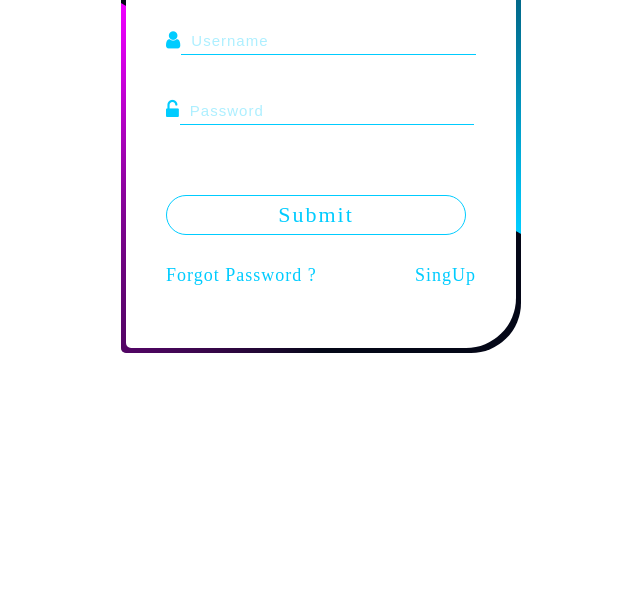
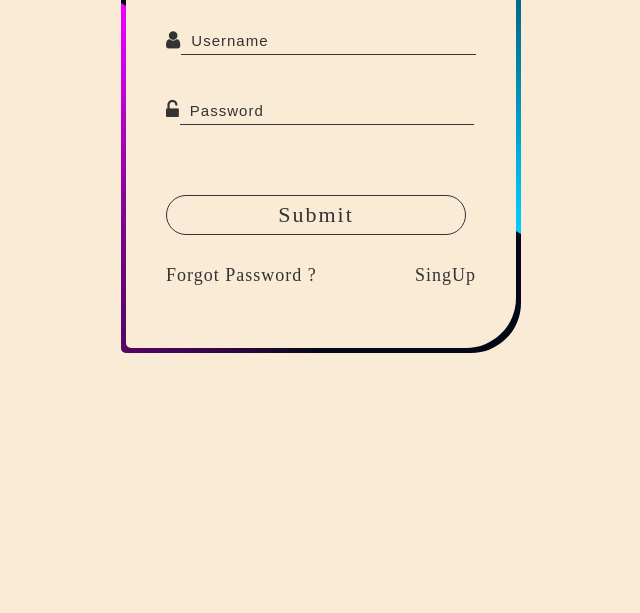
Before and after one commit to MuntahaBajwa/WebProject, a plain HTML site: page Sigin.html in a window 1280 px wide. Shown: the part 187-800 px from the top of the page, without its empty margins (319-959 px from the left). Drawn offline with nearby package versions, Linux system fonts and the light colour scheme.

Commit message:
Khansa changed

```diff
--- a/Sigin.html
+++ b/Sigin.html
@@ -22,7 +22,7 @@
           justify-content: center;
           align-items: center;
           letter-spacing: 1px;
-          background-color: #fff;
+          background-color: antiquewhite;
       }
       .login_form_container{
           position: relative;
@@ -69,12 +69,12 @@
       .login_form{
           position: absolute;
           content: '';
-          background-color: #fff;
+          background-color: antiquewhite;
           border-radius: 50px 5px;
           inset: 5px;
           padding: 50px 40px;
           z-index: 10;
-          color: #00ccff;
+          color: #333;
 
       }
       h2{
@@ -95,15 +95,15 @@
           background: transparent;
           border: none;
           outline: none;
-          border-bottom: 1px solid #00ccff;
+          border-bottom: 1px solid #333;
           font-size: 20px;
           padding-left: 10px;
-          color: #00ccff;
+          color: #333;
 
       }
       ::placeholder{
           font-size: 15px;
-          color: #00ccff52;
+          color: #333;
           letter-spacing: 1px;
 
       }
@@ -129,9 +129,9 @@
           cursor: pointer;
           font-size: 22px;
           letter-spacing: 2px;
-          border: 1px solid #00ccff;
+          border: 1px solid #333;
           border-radius: 50px;
-          background-color: #fff;
+          background-color: antiquewhite;
           display: flex;
           justify-content: center;
           align-items: center;
```
Also changed, not shown: checkoutstyle.css (+4 -4 lines).
